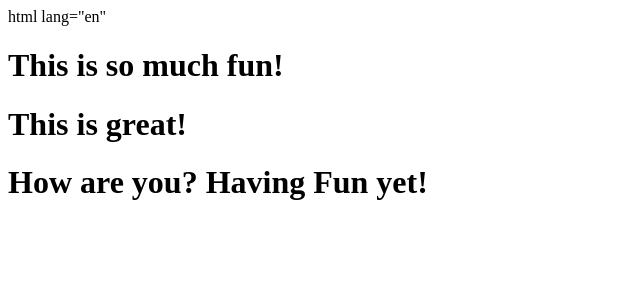
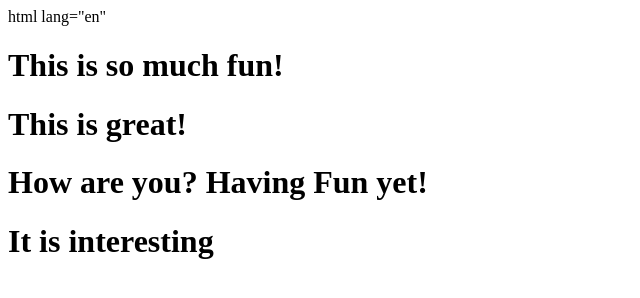
Before and after one commit to tarakp/TestGit, a plain HTML site: page Index.html in a window 1280 px wide. Shown: the whole page, without its empty margins (0-640 px from the left). Drawn offline with Linux system fonts and the light colour scheme.

Commit message:
Added fourth header

```diff
--- a/Index.html
+++ b/Index.html
@@ -11,5 +11,6 @@ html lang="en"
     <h1>This is so much fun!</h1>
     <h1>This is great!</h1>
     <h1>How are you? Having Fun yet!</h1>
+    <h1>It is interesting</h1>
 </body>
 </html>
```
